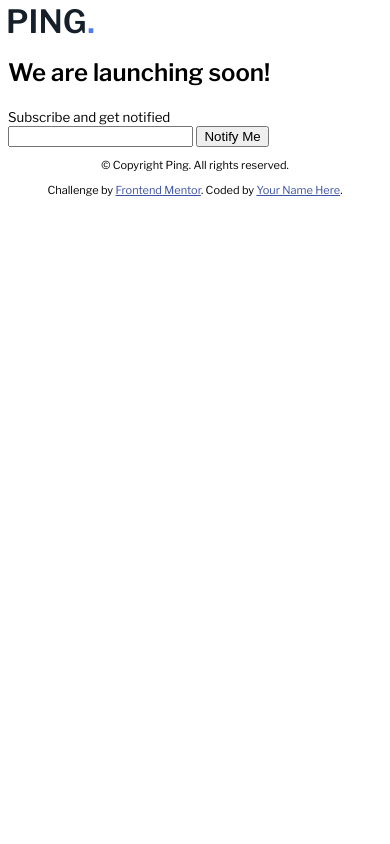
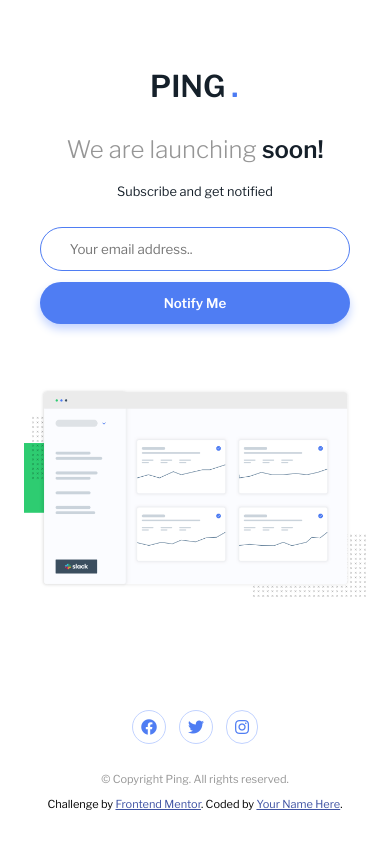
Before and after one commit to domkoder/ping-coming-soon, a plain HTML site: page index.html in a window 390 px wide. Drawn offline with nearby package versions, Linux system fonts and the light colour scheme.

Commit message:
Done styling the mobile and desktop design

```diff
--- a/css/style.css
+++ b/css/style.css
@@ -1,5 +1,167 @@
 @import url('https://fonts.googleapis.com/css?family=Libre+Franklin:300,400,600&display=swap');
 
+:root {
+  /* Primary Color*/
+  --blue: hsl(223, 87%, 63%);
+
+  /* Secondary Color*/
+  --pale-blue: hsl(223, 100%, 88%);
+  --light-red: hsl(354, 100%, 66%);
+
+  /* Natural Color */
+  --gray: hsl(0, 0%, 59%);
+  --very-dark-blue: hsl(209, 33%, 12%);
+}
+
+* {
+  box-sizing: border-box;
+}
 body {
   font-family: 'Libre Franklin', sans-serif;
+  font-size: 1rem;
 }
+
+.container {
+  padding: 2rem 1rem;
+  max-width: 500px;
+  text-align: center;
+  margin: auto;
+}
+
+.logo {
+  margin-top: 2rem;
+  margin-bottom: 0.8rem;
+}
+
+.heading {
+  font-weight: 300;
+  color: var(--gray);
+}
+
+.heading span {
+  font-weight: 600;
+  color: var(--very-dark-blue);
+}
+
+.sub-heading {
+  font-size: 0.8rem;
+  color: var(--very-dark-blue);
+}
+
+.container form {
+  padding: 1rem;
+}
+
+.form-control {
+  /* padding: 1.5rem 1.5rem; */
+  margin-bottom: 0.7rem;
+  width: 100%;
+}
+
+.form-control input,
+.button {
+  font-family: inherit;
+  width: 100%;
+  padding: 0.8rem 1.8rem;
+  border-radius: 40px;
+  outline: none;
+  display: block;
+}
+
+.form-control input {
+  border: 1px solid var(--blue);
+}
+
+.button {
+  color: white;
+  border: none;
+  background: var(--blue);
+  font-weight: 700;
+  cursor: pointer;
+  box-shadow: 0px 5px 10px 0px var(--pale-blue);
+}
+
+.button:hover {
+  background-color: hsl(223, 86%, 67%);
+}
+
+.image {
+  margin: 3rem 0;
+}
+
+.form-control small {
+  display: none;
+  padding: 0.5rem;
+  font-size: 0.7rem;
+  color: var(--light-red);
+}
+
+/* error */
+.form-control.error input {
+  border-color: var(--light-red);
+}
+
+.form-control.error small {
+  display: block;
+}
+
+/* footer styling */
+footer .social {
+  text-align: center;
+  padding: 1.5rem;
+}
+
+footer .social i {
+  margin: 0.3rem;
+  padding: 0.5rem;
+  color: var(--blue);
+  border: 1px solid var(--pale-blue);
+  border-radius: 20px;
+}
+
+footer .social i:hover {
+  color: white;
+  background-color: var(--blue);
+}
+
+footer small {
+  display: block;
+  color: var(--gray);
+}
+
+/* Normal screen */
+@media (min-width: 769px) {
+  .container {
+    max-width: 700px;
+    padding: 2rem 2rem;
+  }
+
+  /* .form-control {
+    display: inline-block;
+    height: 100px;
+  } */
+
+  .container form {
+    display: flex;
+    align-items: flex-start;
+  }
+
+  .form-control {
+    flex: 3;
+  }
+
+  .button {
+    flex: 1;
+    margin-left: 1rem;
+  }
+
+  .form-control small {
+    text-align: left;
+    font-size: 0.8rem;
+    padding-left: 2rem;
+  }
+
+  .image {
+    margin: 2rem 0;
+  }
+}
--- a/index.html
+++ b/index.html
@@ -22,24 +22,54 @@
     </style>
   </head>
   <body>
-    <section>
+    <section class="container">
       <svg class="logo" width="86" height="26" xmlns="http://www.w3.org/2000/svg">
-        <text transform="translate(-677 -86)" fill="none" fill-rule="evenodd" font-family="LibreFranklin-Bold, Libre Franklin" font-size="32" font-weight="bold">
+        <text transform="translate(-677 -86)" fill="none" fill-rule="evenodd" font-family="LibreFranklin-Bold, Libre Franklin" font-size="30" font-weight="bold">
           <tspan x="675" y="111" fill="#15202A">PING</tspan>
           <tspan x="756.312" y="111" fill="#4C7BF3">.</tspan>
         </text>
       </svg>
-      <h1>We are launching soon!</h1>
-      <small>Subscribe and get notified</small>
-      <form action="#">
-        <input type="email" name="email" id="email" />
+      <h1 class="heading">We are launching <span>soon!</span></h1>
+      <p class="sub-heading">Subscribe and get notified</p>
+
+      <form method="POST" action="#" id="form">
+        <div class="form-control">
+          <input type="email" name="email" id="email" placeholder="Your email address.." />
+          <small>Please provide a valid email address</small>
+        </div>
+
         <button class="button">Notify Me</button>
       </form>
+      <div class="image">
+        <img width="100%" src="images/illustration-dashboard.png" alt="Dashboard" />
+      </div>
     </section>
 
     <footer>
-      <p class="attribution">&copy; Copyright Ping. All rights reserved.</p>
+      <div class="social">
+        <a href="#"><i class="fab fa-facebook 3x"></i></a>
+        <a href="#"><i class="fab fa-twitter x3"></i></a>
+        <a href="#"><i class="fab fa-instagram x3"></i></a>
+      </div>
+      <small class="attribution">&copy; Copyright Ping. All rights reserved.</small>
       <p class="attribution">Challenge by <a href="https://www.frontendmentor.io?ref=challenge" target="_blank">Frontend Mentor</a>. Coded by <a href="#">Your Name Here</a>.</p>
     </footer>
+
+    <script>
+      const email = document.getElementById('email');
+
+      document.getElementById('form').addEventListener('submit', event => {
+        emailValue = email.value.trim();
+        if (!isEmail(emailValue)) {
+          email.parentElement.classList = 'form-control error';
+        }
+        event.preventDefault();
+      });
+
+      function isEmail(email) {
+        let re = /^\w+([\.-]?\w+)*@\w+([\.-]?\w+)*(\.\w{2,3})+$/;
+        return re.test(email);
+      }
+    </script>
   </body>
 </html>
```
